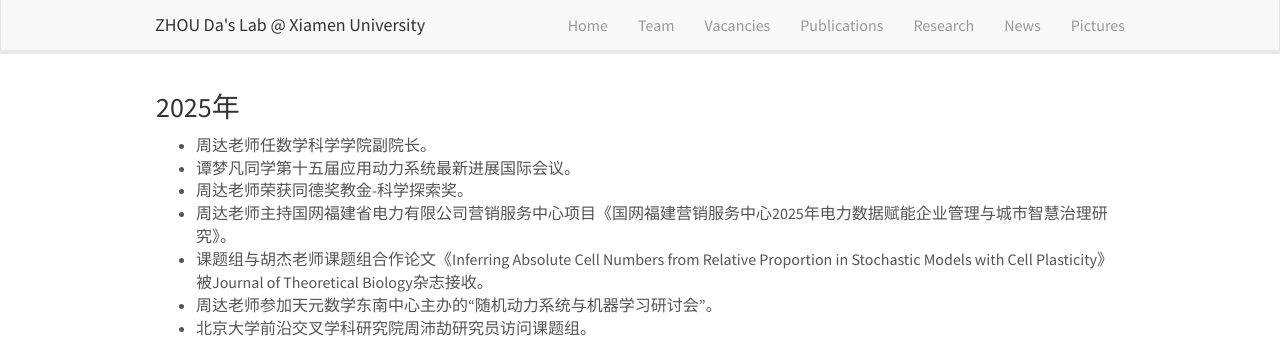
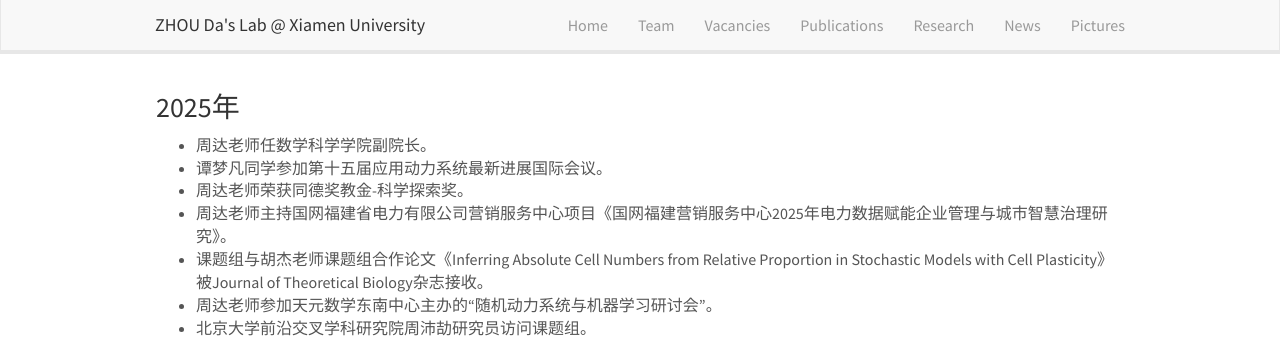
Before and after one commit to ZhouDaLab/zhoudalab.github.io, a Jekyll site: the page built from _pages/news.md, in a window 1280 px wide and 900 px high. Shown: the top 340 px of the window. Built offline with Jekyll 4.4.1, drawn with Linux system fonts in a browser that asks for light colours; nearby versions of some CDN libraries.

Commit message:
Update news.md

```diff
--- a/_pages/news.md
+++ b/_pages/news.md
@@ -9,7 +9,7 @@ permalink: /news/
 ### 2025年
 
 - 周达老师任数学科学学院副院长。
-- 谭梦凡同学第十五届应用动力系统最新进展国际会议。
+- 谭梦凡同学参加第十五届应用动力系统最新进展国际会议。
 - 周达老师荣获同德奖教金-科学探索奖。
 - 周达老师主持国网福建省电力有限公司营销服务中心项目《国网福建营销服务中心2025年电力数据赋能企业管理与城市智慧治理研究》。
 - 课题组与胡杰老师课题组合作论文《Inferring Absolute Cell Numbers from Relative Proportion in Stochastic Models with Cell Plasticity》被Journal of Theoretical Biology杂志接收。
```
